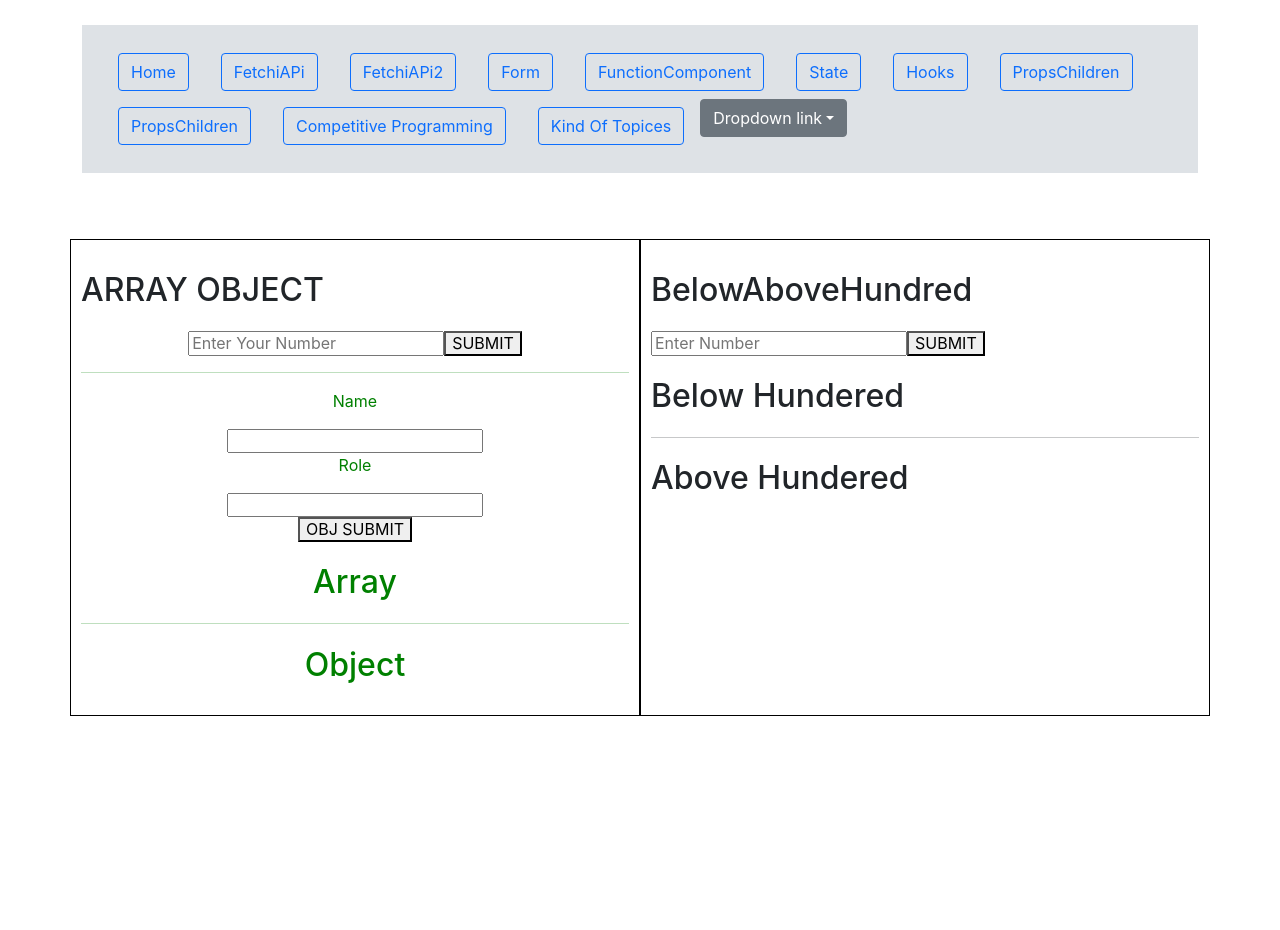
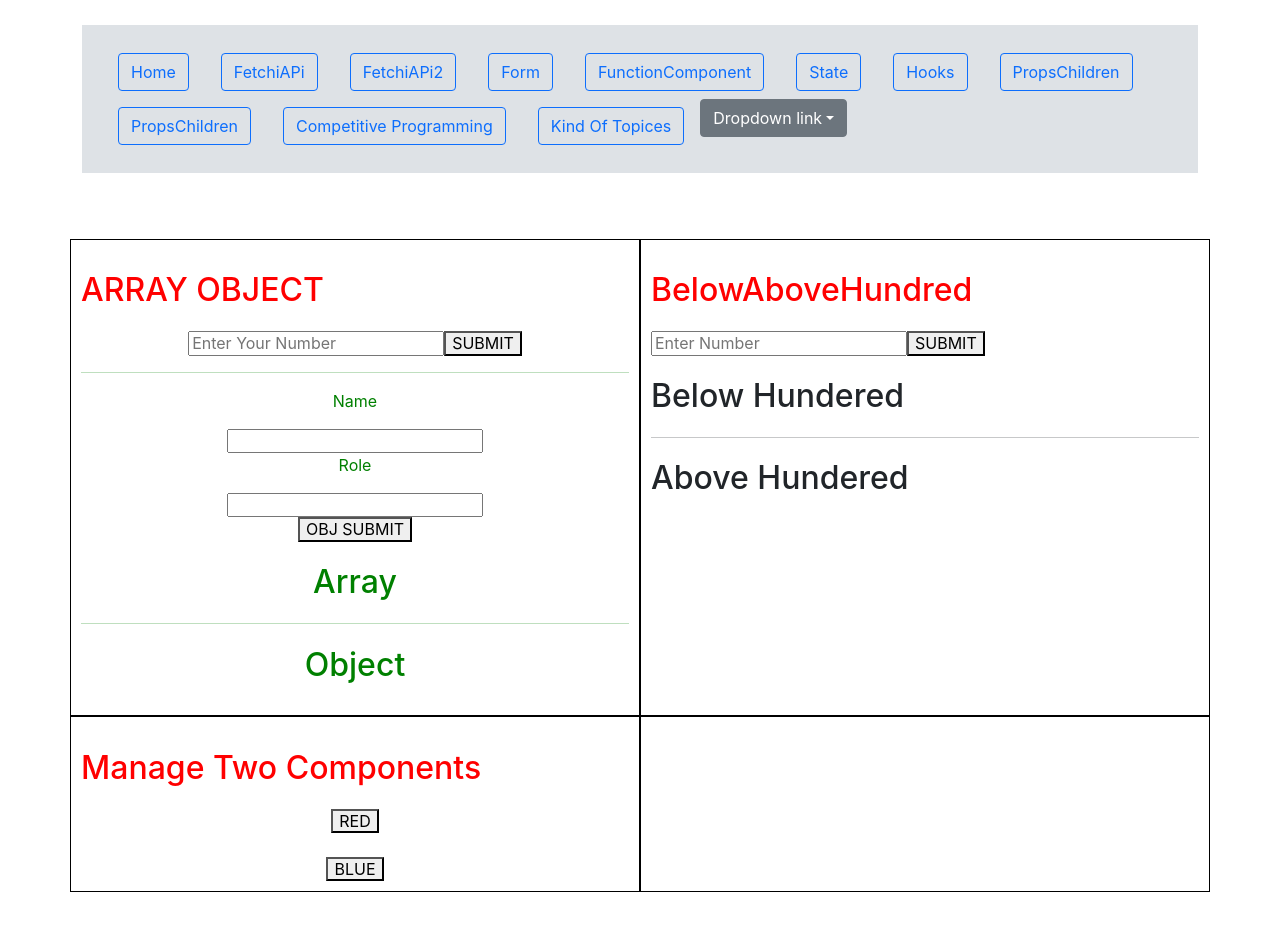
Before and after one commit to balaji1610/basic_react_new, a React (Create React App) app: page /kindOfTopices in a window 1280 px wide. Shown: the top 930 px of the page. Before the commit the page ends 800 px from the top, so only its background shows below. Built offline with nearby package versions, Linux system fonts and the light colour scheme.

Commit message:
Manage_Two_Components

```diff
--- /dev/null
+++ b/src/Components/KindofTopices/MangeTwoComponents.jsx
@@ -0,0 +1,28 @@
+import { useState } from "react";
+import Red from "./UseFiles/RED";
+import BLUE from "./UseFiles/Blue";
+export default function MangeTwoComponent() {
+  const [compManage, setCompManage] = useState(null);
+  const [hidden, setHidden] = useState(false);
+
+  const Button01 = (el) => {
+    // let Data = el;
+    // let emptyobject = {
+    //   componentName: Data
+    // };
+    // console.log(emptyobject.componentName, "Object");
+    setHidden(true);
+    return el === "RED"
+      ? setCompManage(!compManage)
+      : setCompManage(!compManage);
+  };
+
+  return (
+    <div className="App">
+      <button onClick={() => Button01("RED")}>RED</button>
+      <br /> <br />
+      <button onClick={() => Button01("Blue")}>BLUE</button>
+      {hidden ? <div> {compManage ? <Red /> : <BLUE />}</div> : null}
+    </div>
+  );
+}
--- /dev/null
+++ b/src/Components/KindofTopices/UseFiles/Blue.js
@@ -0,0 +1,7 @@
+export default function Blue() {
+  return (
+    <div className="BlueComponent">
+      <h1>Blue</h1>
+    </div>
+  );
+}
--- /dev/null
+++ b/src/Components/KindofTopices/UseFiles/RED.js
@@ -0,0 +1,7 @@
+export default function Red() {
+  return (
+    <div className="RedComponent">
+      <h1>Red</h1>
+    </div>
+  );
+}
--- a/src/Components/KindofTopices/miscellaneous/miscellaneousTopic.jsx
+++ b/src/Components/KindofTopices/miscellaneous/miscellaneousTopic.jsx
@@ -1,9 +1,10 @@
 import ArrayObject from "../ArratObject";
 import BelowAboveHundred from "../BelowAboveHundered";
+import MangeTwoComponent from "../MangeTwoComponents";
 export default function miscellaneous() {
   return (
     <div>
-      <div class="col-md-12 col-sm-12">
+      <div class="col-md-12 col-sm-12 Overall_Space">
         <div class="row">
           <div className="col-md-6 col-sm-6 Programm_c_ui">
             {" "}
@@ -16,6 +17,20 @@ export default function miscellaneous() {
             <BelowAboveHundred />
           </div>
         </div>
+
+        <div class="row">
+          <div className="col-md-6 col-sm-6 Programm_c_ui">
+            <h1>Manage Two Components</h1>
+            <MangeTwoComponent />
+          </div>
+
+          <div
+            className="
+            col-md-6
+            col-sm-6
+            Programm_c_ui"
+          ></div>
+        </div>
       </div>
     </div>
   );
--- a/src/Components/css/Components.css
+++ b/src/Components/css/Components.css
@@ -65,6 +65,9 @@
 .Programm_c_ui > section > h5 {
   color: red;
 }
+.Programm_c_ui > h1 {
+  color: red;
+}
 
 .Error_msg {
   color: red;
@@ -72,3 +75,15 @@
 .Notallowed {
   cursor: no-drop;
 }
+.RedComponent {
+  background-color: red;
+  color: #ffffff;
+}
+
+.BlueComponent {
+  background-color: blue;
+  color: #ffffff;
+}
+.Overall_Space {
+  margin-bottom: 150px;
+}
```
